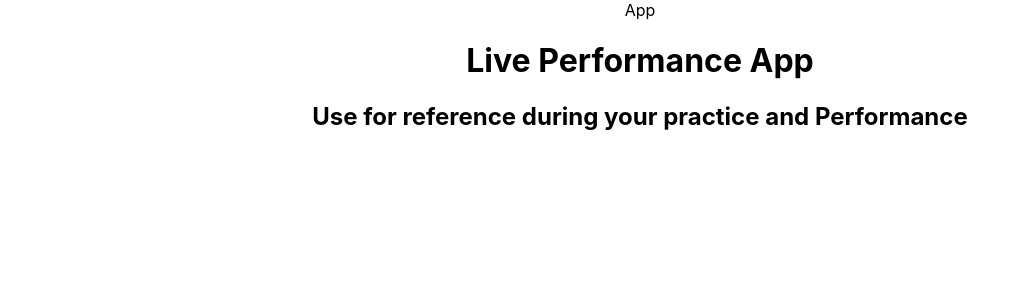
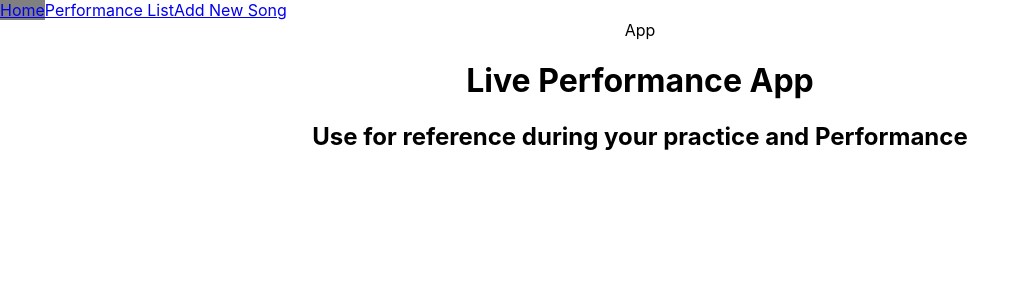
Before and after one commit to bsarango/music-performance-app, a React (Create React App) app: page / in a window 1280 px wide. Shown: the top 300 px of the page, without its empty margins (0-1030 px from the left). Built offline with nearby package versions, Linux system fonts and the light colour scheme.

Commit message:
NavBar function name changed - correct ; NavBar component added to App

```diff
--- a/src/App.js
+++ b/src/App.js
@@ -4,9 +4,12 @@ import './App.css';
 import Home from './components/Home';
 import PerformanceList from './components/PerformanceList';
 import SongSubmitForm from "./components/SongSubmitForm"
+import NavBar from "./components/NavBar"
 
 function App() {
   return (
+    <div>
+      <NavBar/>
       <Switch>
         <div className="App">
           <Route exact path ="/">
@@ -21,7 +24,7 @@ function App() {
           </Route>
         </div>
       </Switch>
-
+    </div>
   );
 }
 
--- a/src/components/NavBar.js
+++ b/src/components/NavBar.js
@@ -1,7 +1,7 @@
 import React from "react";
 import {NavLink} from "react-router-dom";
 
-function NavLink(){
+function NavBar(){
 
     const linkStyles = {
         display: "inline-block",
@@ -39,3 +39,5 @@ function NavLink(){
         </div>
     )
 }
+
+export default NavBar
```
Lines whose indentation alone changed are shown as unchanged.
